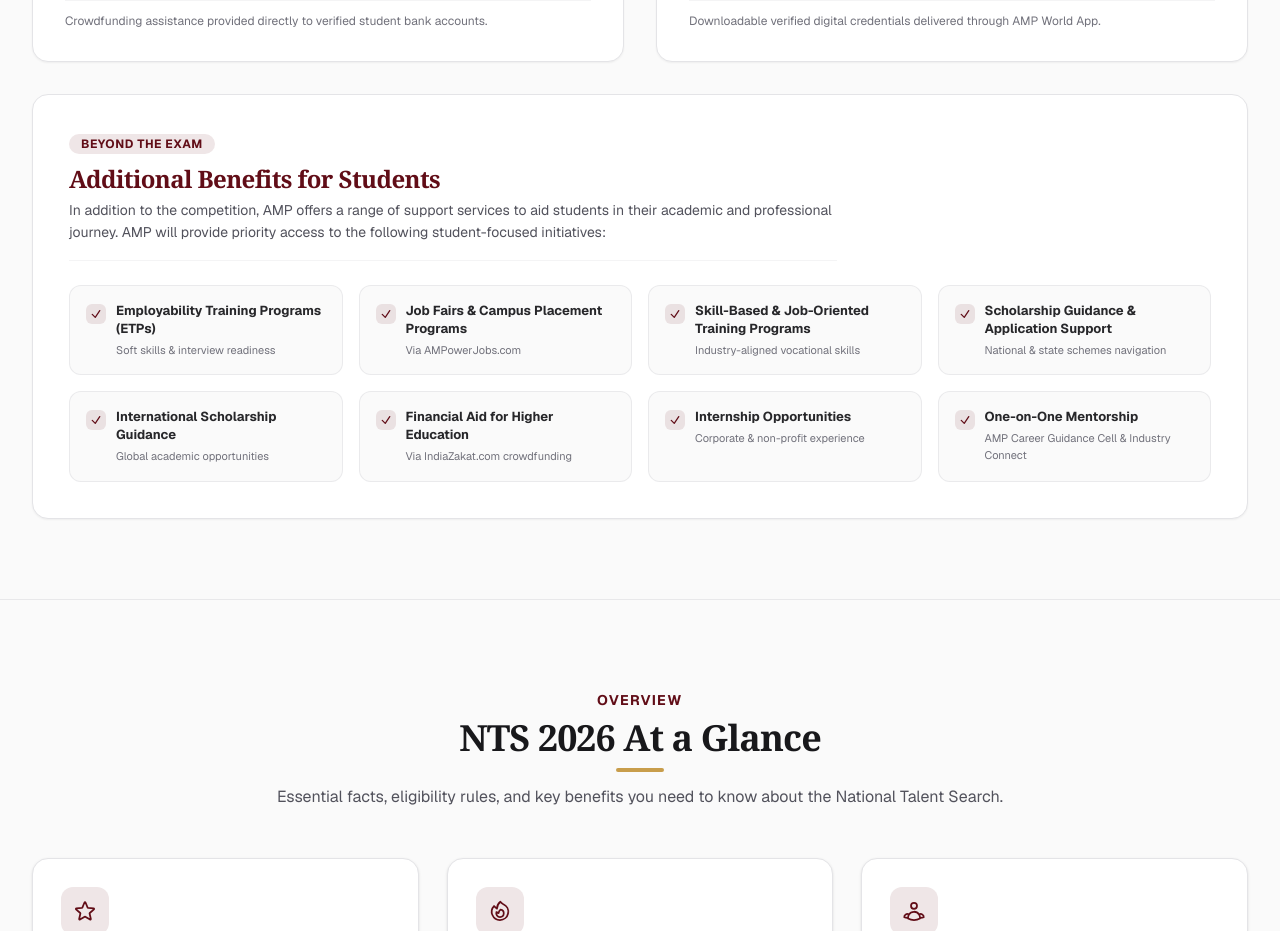
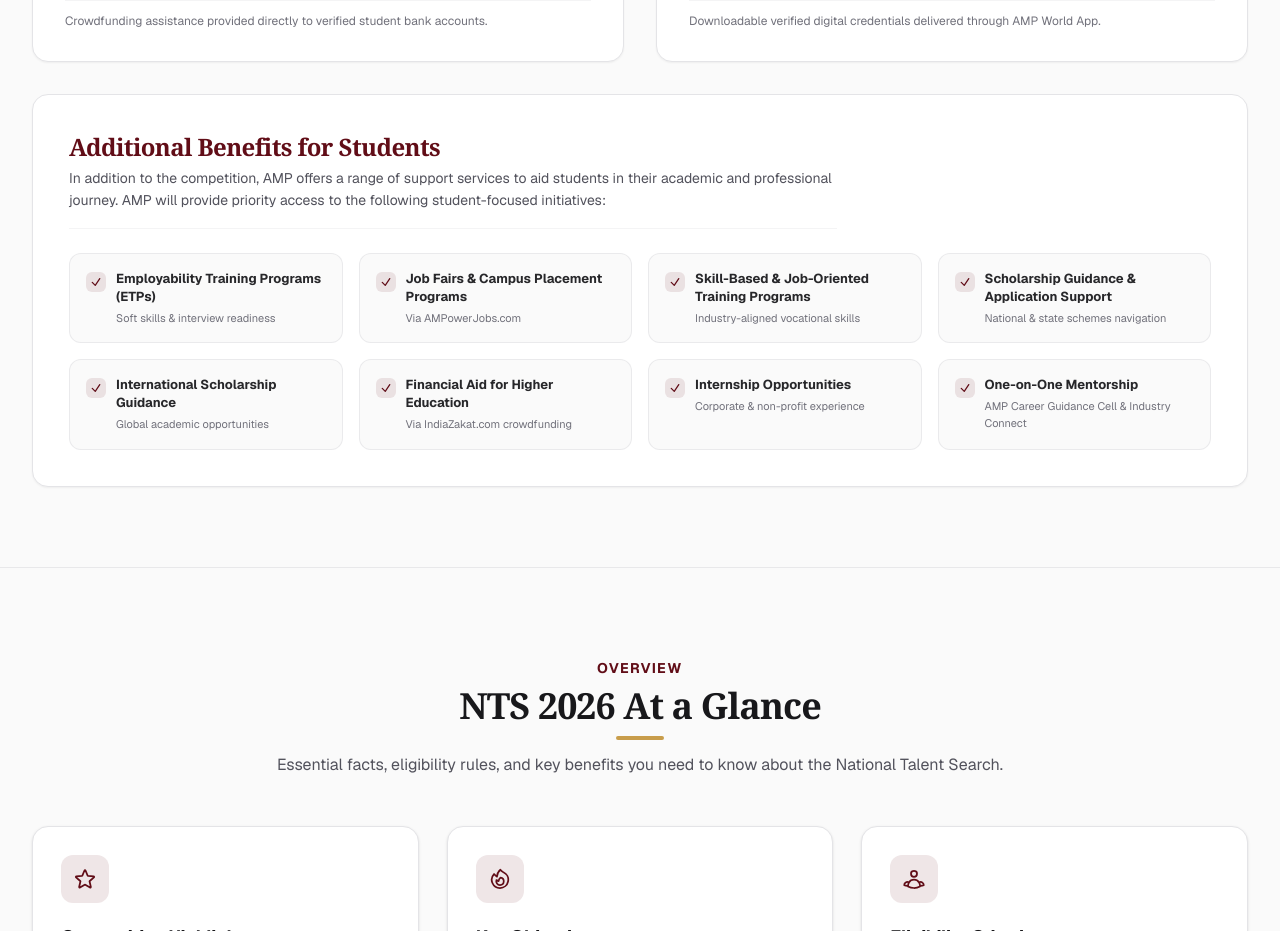
Before and after one commit to ansariafzal-ka/AMP-World-NTS-Web-Application-, a Next.js app: page / in a window 1280 px wide. Shown: the part 2940-3871 px from the top of the page. Built offline with nearby package versions, Linux system fonts and the light colour scheme.

Commit message:
Removed BEYOND THE EXAM badge

```diff
--- a/src/components/ui/ScholarshipsRewards.tsx
+++ b/src/components/ui/ScholarshipsRewards.tsx
@@ -367,10 +367,7 @@ export default function ScholarshipsRewards() {
         <div className="mt-6 sm:mt-8">
           <div className="rounded-2xl border border-zinc-200 bg-white p-6 sm:p-8 lg:p-9 shadow-xs">
             <div className="max-w-3xl pb-4 border-b border-zinc-100">
-              <span className="inline-flex items-center gap-1.5 rounded-full bg-[#610D17]/10 px-3 py-0.5 text-xs font-bold uppercase tracking-wider text-[#610D17]">
-                Beyond The Exam
-              </span>
-              <h3 className="mt-2 text-xl sm:text-2xl font-bold font-serif text-[#610D17] tracking-tight">
+              <h3 className="text-xl sm:text-2xl font-bold font-serif text-[#610D17] tracking-tight">
                 Additional Benefits for Students
               </h3>
               <p className="mt-1 text-xs sm:text-sm text-zinc-600 leading-relaxed">
```
